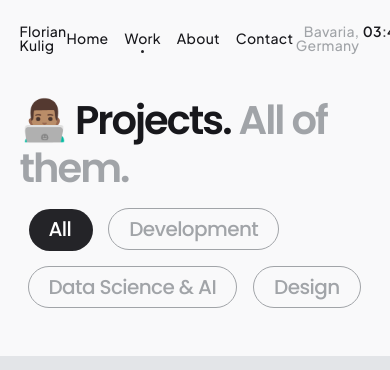
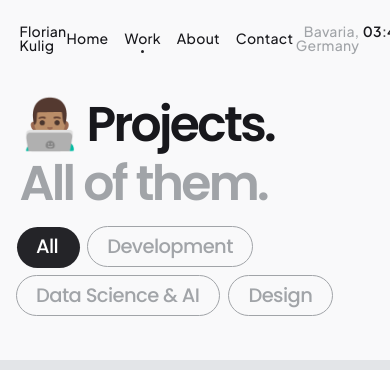
Before and after one commit to floriankulig/portfolio-new, a Next.js app: page /projects in a window 390 px wide. Shown: the top 370 px of the page. Built offline with nearby package versions, Linux system fonts and the light colour scheme.

Commit message:
mobile optimizations for projects heading

```diff
--- a/src/components/work/ProjectsCategoryChip.tsx
+++ b/src/components/work/ProjectsCategoryChip.tsx
@@ -9,10 +9,10 @@ import {
   useTransform,
 } from "framer-motion";
 import { useEffect, useState } from "react";
-import { useMeasure } from "hooks";
+import { useDevice, useMeasure } from "hooks";
 
 const StyledProjectsCategoryWrapper = styled(motion.div)`
-  padding: 8px;
+  padding: clamp(4px, 1vw, 8px);
   user-select: none;
   cursor: pointer;
 `;
@@ -21,7 +21,7 @@ interface StyledProjectsCategoryProps {
   $hasColor?: boolean;
 }
 const StyledProjectsCategory = styled(motion.li)<StyledProjectsCategoryProps>`
-  font-size: 20px;
+  font-size: clamp(16px, 5vw, 20px);
   font-weight: 500;
   letter-spacing: -0.03em;
   position: relative;
@@ -76,6 +76,7 @@ export const ProjectsCategoryChip: React.FC<ProjectsCategoryChipProps> = ({
   selected,
   toggleSelected,
 }) => {
+  const { isTouchDevice } = useDevice();
   const [hovered, setHovered] = useState(false);
   const [measurementRect, ref] = useMeasure<HTMLDivElement>();
   const { width, height, top, left } = measurementRect;
@@ -153,9 +154,9 @@ export const ProjectsCategoryChip: React.FC<ProjectsCategoryChipProps> = ({
 
   return (
     <StyledProjectsCategoryWrapper
-      onMouseMove={onMouseMove}
-      onMouseEnter={onMouseEnter}
-      onMouseLeave={onMouseLeave}
+      onMouseMove={isTouchDevice ? undefined : onMouseMove}
+      onMouseEnter={isTouchDevice ? undefined : onMouseEnter}
+      onMouseLeave={isTouchDevice ? undefined : onMouseLeave}
       onTap={onClick}
     >
       <div ref={ref}>
--- a/src/components/work/ProjectsHeader.tsx
+++ b/src/components/work/ProjectsHeader.tsx
@@ -10,17 +10,18 @@ const StyledProjectsHeader = styled.header`
   display: flex;
   flex-direction: column;
   h1 {
-    font-size: clamp(2.5rem, 10dvw, 6rem);
+    font-size: clamp(2.5rem, 12.5dvw, 5.5rem);
     font-weight: 600;
-    letter-spacing: -0.05em;
+    letter-spacing: -0.055em;
     line-height: 1;
     display: flex;
     flex-wrap: wrap;
     gap: 0.2em;
     margin-bottom: 0.3em;
     & > span {
+      display: flex;
+      gap: 0.2em;
       color: var(--text3);
-      filter: blur(0px);
     }
   }
 `;
@@ -29,7 +30,12 @@ const StyledProjectsCategoryList = styled(motion.ul)`
   display: flex;
   gap: 0px;
   flex-wrap: wrap;
+
+  @media (max-width: 420px) {
+    margin-inline: -0.5rem;
+  }
 `;
+
 const PROJECT_CATEGORY_IDS = PROJECT_CATEGORIES.map((c) => c.id);
 interface ProjectsHeaderProps {
   selectedChips: string[];
@@ -70,7 +76,9 @@ export const ProjectsHeader: React.FC<ProjectsHeaderProps> = ({
     <StyledProjectsHeader className="main-col">
       <h1>
         👨🏽‍💻 Projects.{" "}
-        <WordExchange withAnimatePresence>{secondaryText}</WordExchange>
+        <span>
+          <WordExchange withAnimatePresence>{secondaryText}</WordExchange>
+        </span>
       </h1>
       <StyledProjectsCategoryList layout>
         <ProjectsCategoryChip
```
